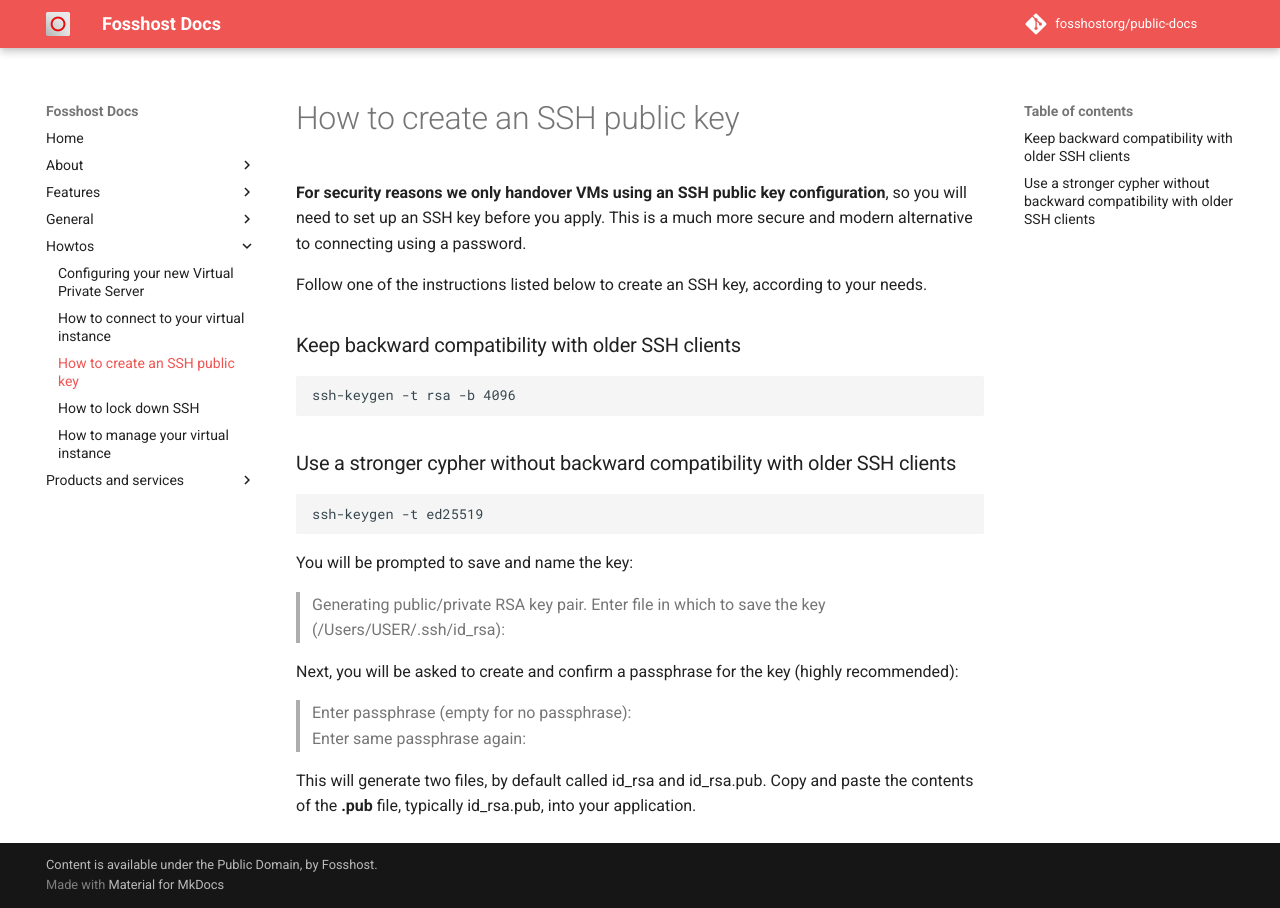
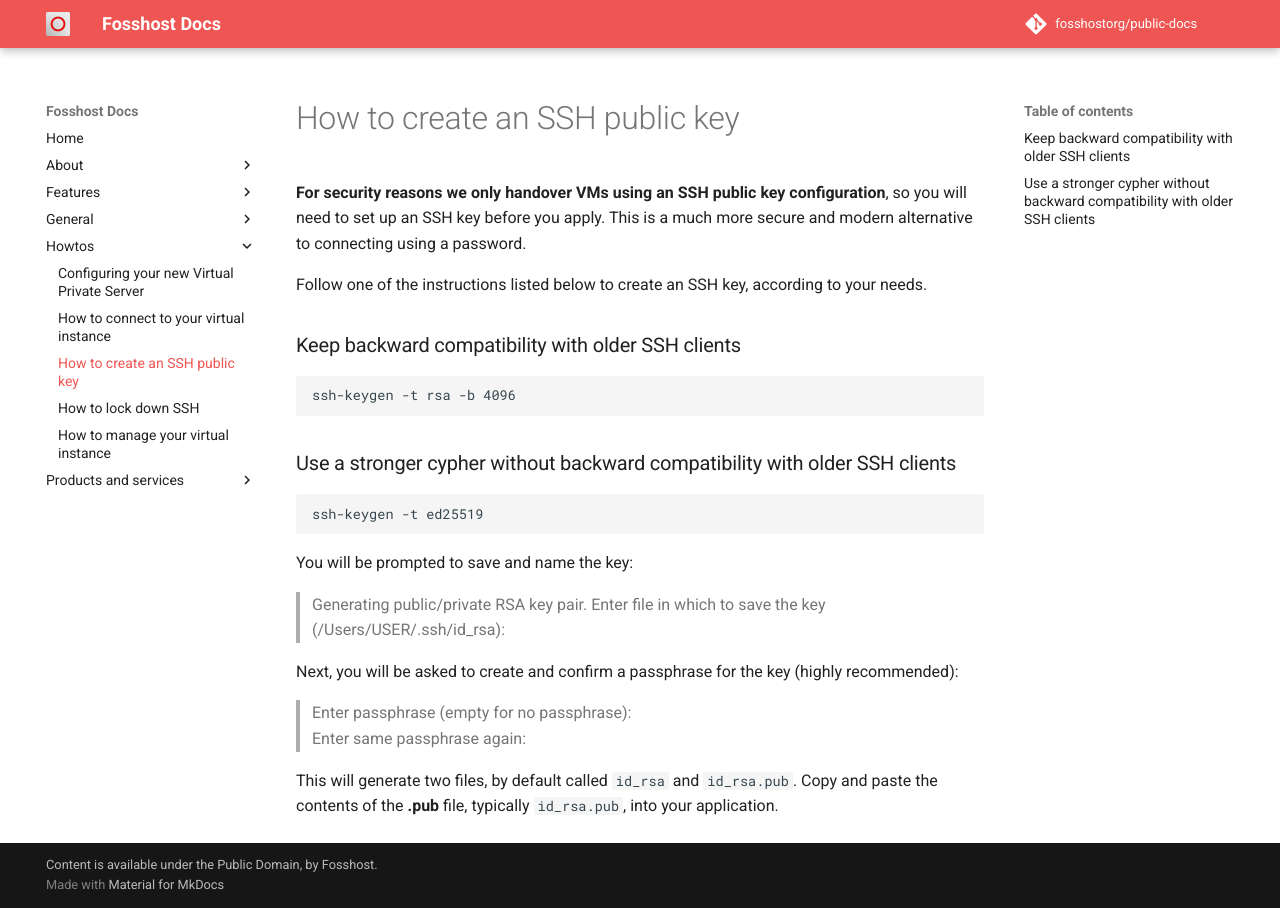
Before and after one commit to fosshostorg/public-docs, an MkDocs documentation site: the page built from docs/howtos/how-to-create-ssh-key.md, in a window 1280 px wide. Built offline with MkDocs 1.6.1 and Material for MkDocs 9.7.7, drawn with Linux system fonts in a browser that asks for light colours; comment, search, counter and statistics services are not loaded.

Commit message:
Minor style changes and comments

```diff
--- a/docs/howtos/how-to-create-ssh-key.md
+++ b/docs/howtos/how-to-create-ssh-key.md
@@ -26,4 +26,4 @@
 > Enter passphrase (empty for no passphrase):
 > Enter same passphrase again:
 
-This will generate two files, by default called id\_rsa and id\_rsa.pub. Copy and paste the contents of the **.pub** file, typically id\_rsa.pub, into your application.
+This will generate two files, by default called `id_rsa` and `id_rsa.pub`. Copy and paste the contents of the **.pub** file, typically `id_rsa.pub`, into your application.
--- a/mkdocs.yml
+++ b/mkdocs.yml
@@ -15,6 +15,8 @@
   - md_in_html
 copyright: Content is available under the Public Domain, by Fosshost.
 plugins:
+    # NOTE: Because of an upstream bug, redirects won't work on Windows.
+    # Luckily, it works perfectly on other filesystems and redirects aren't a critical feature
     - redirects:
         redirect_maps:
             # Products and services
@@ -35,7 +37,7 @@
             # General
             'en/home/application.md': 'general/application.md'
             'en/home/getting-started.md': 'general/getting-started.md'
-            'en/home/how-you-can-help.md': 'general/how-you-can-help.md'
+            'en/home/how-you-can-help.md': 'general/how-can-you-help.md'
             'en/home/regions.md': 'general/regions.md'
             'en/home/what-do-we-expect.md': 'general/what-do-we-expect.md'
             # Howtos
```
Also changed, not shown: docs/products-and-services/domain-reg-management.md (+3 -3 lines), docs/products-and-services/virtual-private-server.md (+1 -1 lines).
